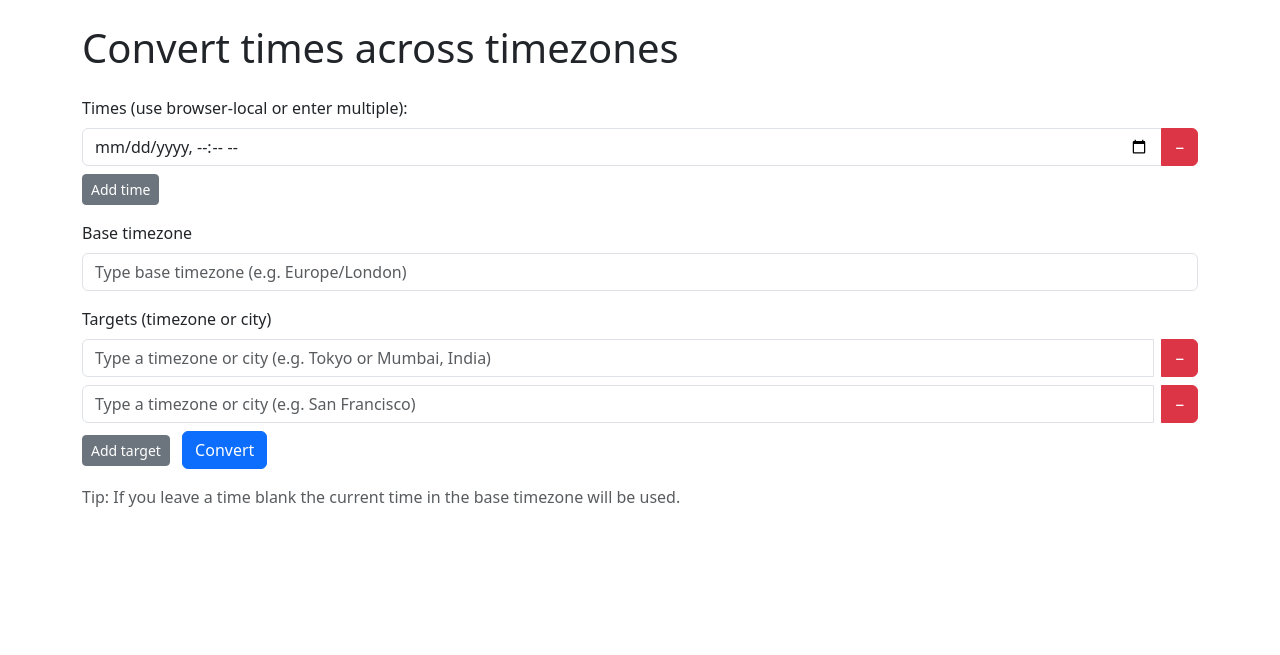
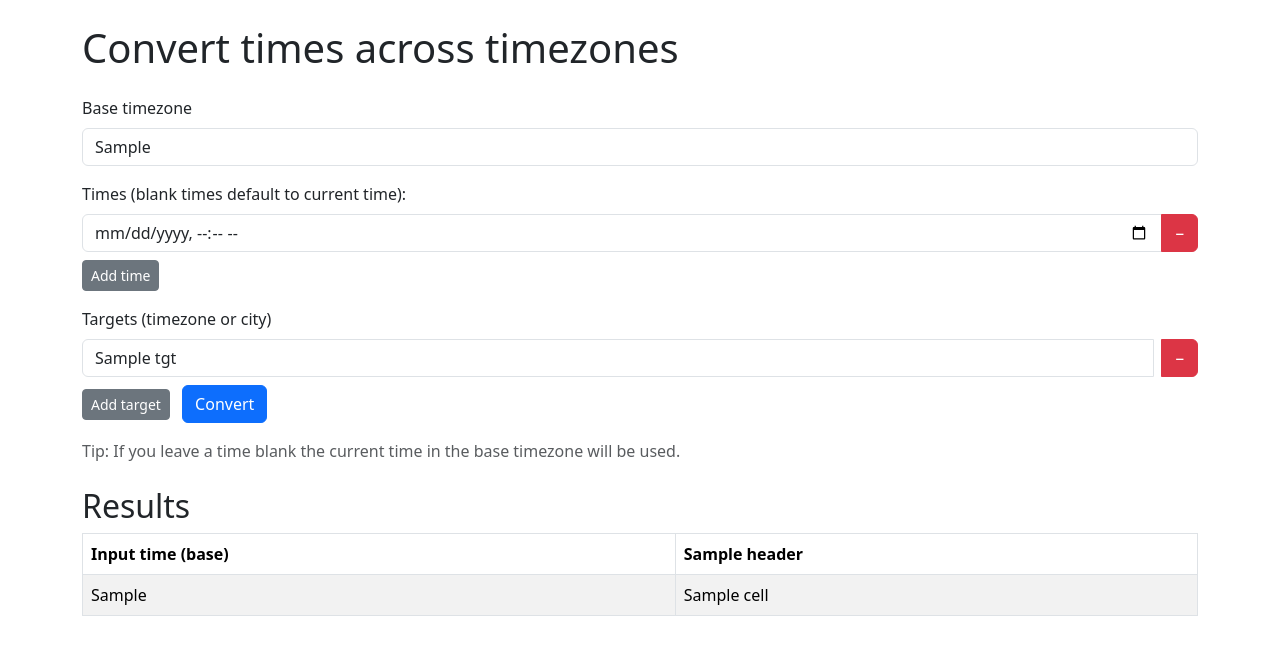
Before and after one commit to thedataincubator/timezones, a Flask app: template timezones/templates/index.html in a window 1280 px wide. Shown: the top 655 px of the page. Run offline with Flask 2, Linux system fonts and the light colour scheme; the template is opened without the code that fills it: most values are stand-ins (such as "Sample title", 1, 10 or a date in 2020).

Commit message:
Displaying results on main page

```diff
--- a/timezones/app.py
+++ b/timezones/app.py
@@ -107,9 +107,11 @@ def index():
             rows_matrix.append((base_display, row_cells))
 
         header_labels = [h[0] for h in headers]
-        return render_template('results.html', headers=header_labels, rows=rows_matrix)
+        # render back to the index page with results; keep submitted values to prefill the form
+        return render_template('index.html', timezones=TIMEZONES, headers=header_labels, rows=rows_matrix, times=times_raw, targets=targets, base_tz=base_tz)
 
-    return render_template('index.html', timezones=TIMEZONES)
+    # on GET show empty form (provide defaults for template)
+    return render_template('index.html', timezones=TIMEZONES, times=[], targets=[], base_tz='')
 
 
 if __name__ == '__main__':
--- a/timezones/templates/index.html
+++ b/timezones/templates/index.html
@@ -11,24 +11,43 @@
       <h1 class="mb-4">Convert times across timezones</h1>
       <form method="post">
         <div class="mb-3">
-          <label for="times" class="form-label">Times (use browser-local or enter multiple):</label>
+          <label for="base_tz" class="form-label">Base timezone</label>
+          <input list="tz-list" id="base_tz" name="base_tz" class="form-control" placeholder="Type base timezone (e.g. Europe/London)" value="{{ base_tz or '' }}">
+        </div>
+
+        <div class="mb-3">
+          <label for="times" class="form-label">Times (blank times default to current time):</label>
           <div id="times-container">
+            {% if times and times|length > 0 %}
+              {% for t in times %}
+                <div class="time-row input-group mb-2">
+                  <input type="datetime-local" name="times" class="form-control time-input" value="{{ t }}">
+                  <button type="button" class="btn btn-danger" onclick="removeTime(this)">−</button>
+                </div>
+              {% endfor %}
+            {% else %}
               <div class="time-row input-group mb-2">
                 <input type="datetime-local" name="times" class="form-control time-input">
                 <button type="button" class="btn btn-danger" onclick="removeTime(this)">−</button>
               </div>
+            {% endif %}
           </div>
           <button type="button" id="add-time" class="btn btn-sm btn-secondary">Add time</button>
         </div>
 
-        <div class="mb-3">
-          <label for="base_tz" class="form-label">Base timezone</label>
-          <input list="tz-list" id="base_tz" name="base_tz" class="form-control" placeholder="Type base timezone (e.g. Europe/London)">
-        </div>
+
 
         <div class="mb-3">
           <label for="targets" class="form-label">Targets (timezone or city)</label>
           <div id="zones-container">
+            {% if targets and targets|length > 0 %}
+              {% for tgt in targets %}
+                <div class="zone-row input-group mb-2">
+                  <input list="tz-list" name="targets" class="form-control zone-input" placeholder="Type a timezone or city" value="{{ tgt }}">
+                  <button type="button" class="btn btn-danger" onclick="removeZone(this)">−</button>
+                </div>
+              {% endfor %}
+            {% else %}
               <div class="zone-row input-group mb-2">
                 <input list="tz-list" name="targets" class="form-control zone-input" placeholder="Type a timezone or city (e.g. Tokyo or Mumbai, India)">
                 <button type="button" class="btn btn-danger" onclick="removeZone(this)">−</button>
@@ -37,6 +56,7 @@
                 <input list="tz-list" name="targets" class="form-control zone-input" placeholder="Type a timezone or city (e.g. San Francisco)">
                 <button type="button" class="btn btn-danger" onclick="removeZone(this)">−</button>
               </div>
+            {% endif %}
           </div>
           <datalist id="tz-list">
             {% for tz in timezones %}
@@ -52,6 +72,39 @@
         <p class="text-muted">Tip: If you leave a time blank the current time in the base timezone will be used.</p>
 
       </form>
+
+      <!-- Results block -->
+      {% if headers and rows %}
+      <div class="mt-4">
+        <h2>Results</h2>
+        <div class="table-responsive">
+          <table class="table table-striped table-bordered">
+            <thead>
+              <tr>
+                <th>Input time (base)</th>
+                {% for tz in headers %}
+                  <th>{{ tz }}</th>
+                {% endfor %}
+              </tr>
+            </thead>
+            <tbody>
+              {% for base_display, cells in rows %}
+              <tr>
+                <td style="white-space:nowrap">{{ base_display }}</td>
+                {% for dt in cells %}
+                  <td>
+                    {% if dt %}
+                      <div>{{ dt }}</div>
+                    {% endif %}
+                  </td>
+                {% endfor %}
+              </tr>
+              {% endfor %}
+            </tbody>
+          </table>
+        </div>
+      </div>
+      {% endif %}
 
     <style>
       .zone-row { display: flex; gap: 8px; align-items: center; }
```
Lines whose indentation alone changed are shown as unchanged.
